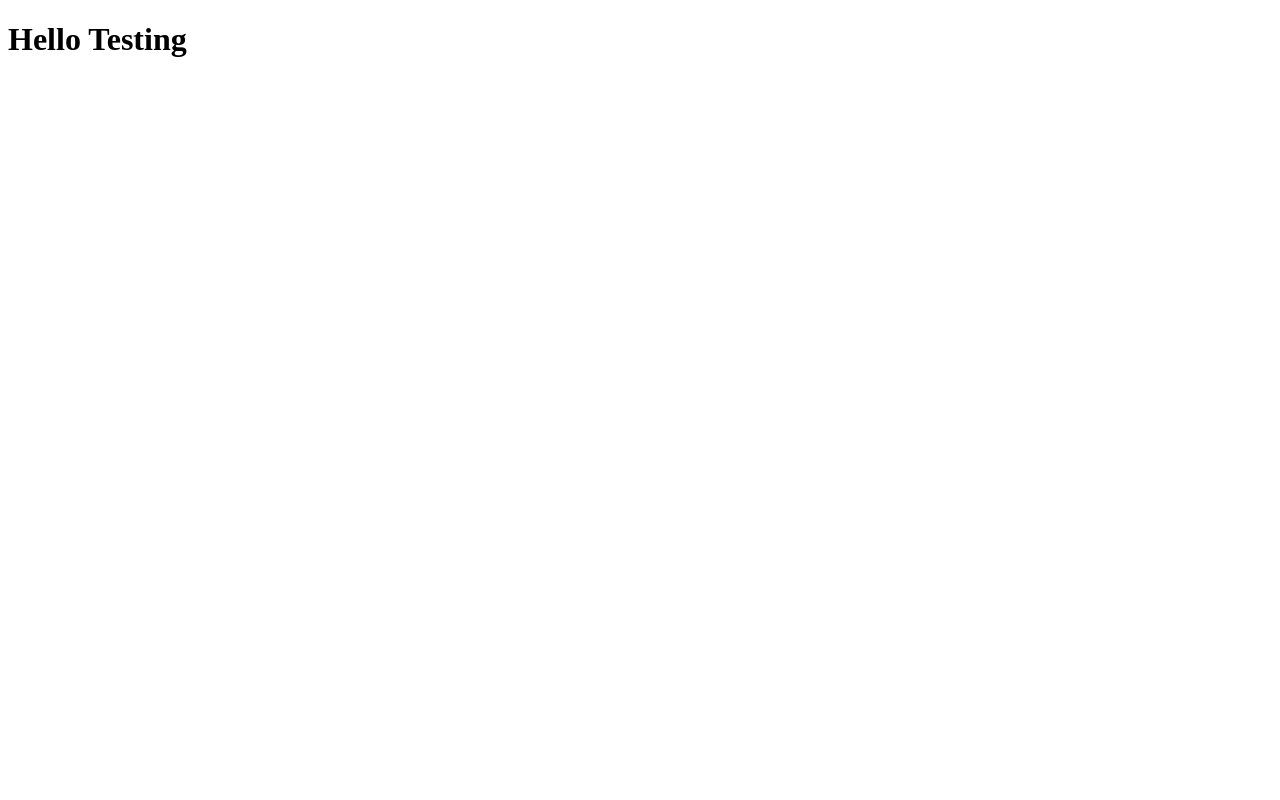
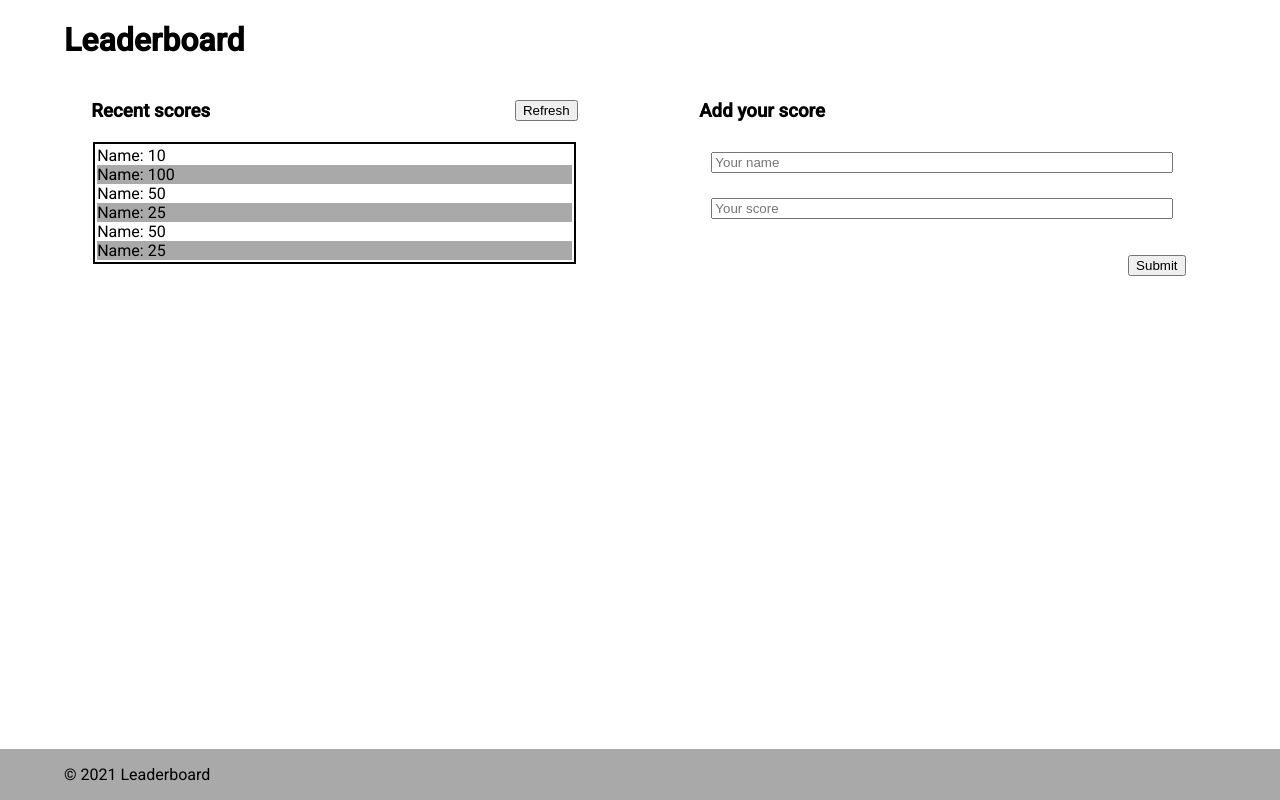
Before and after one commit to micheaol/Leaderboard-project, a website built with webpack: page src/index.html in a window 1280 px wide. Built offline with nearby package versions, Linux system fonts and the light colour scheme.

Commit message:
feat: add plain HTML markup with minimum styling

```diff
--- a/src/index.html
+++ b/src/index.html
@@ -7,6 +7,33 @@
     <title>Leaderboard</title>
 </head>
 <body>
-    <h1>Hello Testing</h1>
+    <h1>Leaderboard</h1>
+    <section class="main-board">
+        <div id="display-score">
+            <div id="score-board">
+                <div id="reset-sec">
+                    <h3>Recent scores </h3>
+                    <button id="refresh-score-btn">Refresh</button>
+                </div>
+                <ul>
+                    <li>Name: 10</li>
+                    <li>Name: 100</li>
+                    <li>Name: 50</li>
+                    <li>Name: 25</li>
+                    <li>Name: 50</li>
+                    <li>Name: 25</li>
+                </ul>
+            </div>
+        </div>
+        <div id="set-score">
+            <form >
+                <h3>Add your score</h3>
+                <input type="text" placeholder="Your name">
+                <input type="text" placeholder="Your score">
+                <button type="submit" value="Submit" id="submit-score-btn">Submit</button>
+            </form>
+        </div>
+    </section>
+    <footer><p>© 2021 Leaderboard</p></footer>
 </body>
 </html>
--- a/src/index.js
+++ b/src/index.js
@@ -1 +1,3 @@
-console.log("Hello, Webpack!");
+import './style.css';
+
+// console.log("Hello, Webpack!");
--- /dev/null
+++ b/src/style.css
@@ -0,0 +1,81 @@
+@import url('https://fonts.googleapis.com/css2?family=Roboto:wght@500&display=swap');
+@import url('https://fonts.googleapis.com/css2?family=Roboto&display=swap');
+body {
+    box-sizing: border-box;
+    margin: 0;
+    padding: 0;
+    font-family: 'Roboto', sans-serif;
+
+}
+
+h1 {
+    margin-left: 5%;
+    font-family: 'Roboto', sans-serif;
+}
+ul {
+    border: 2px solid black;
+    list-style-type: none;
+    text-align: left;
+    margin: 2px;
+    padding: 2px;
+    font-family: 'Roboto', sans-serif;
+}
+
+ul li:nth-child(even){
+    background-color: darkgray;
+    font-family: 'Roboto', sans-serif;
+}
+
+.main-board {
+    display: flex;
+    justify-content: center;
+    width: 95%;
+}
+
+form {
+    display: flex;
+    flex-direction: column;
+
+}
+
+input {
+    margin: 2.5%;
+}
+
+#reset-sec {
+    display: flex;
+    justify-content: space-between;
+    font-family: 'Roboto', sans-serif;
+}
+
+#display-score {
+    width: 40%;
+    margin-left: 5%;
+}
+
+#set-score {
+    width: 40%;
+    margin-left: 10%;
+}
+
+#submit-score-btn {
+    max-width: 50%;
+    align-self: flex-end;
+    margin-top: 5%;
+}
+
+#refresh-score-btn {
+    height: 25%;
+    align-self: flex-end;
+    margin-bottom: 4%;
+}
+
+footer {
+    background-color: darkgray;
+    position: fixed;
+    left: 0;
+    bottom: 0;
+    width: 100%;
+    padding-left: 5%;
+
+}
--- a/webpack.config.js
+++ b/webpack.config.js
@@ -16,6 +16,16 @@ module.exports = {
         test: /\.css$/,
         use: ['style-loader', 'css-loader'],
       },
+      {
+        test: /\.m?js$/,
+        exclude: /(node_modules|bower_components)/,
+        use: {
+          loader: 'babel-loader',
+          options: {
+            presets: ['@babel/preset-env'],
+          },
+        },
+      },
     ],
   },
   devServer: {
```
Also changed, not shown: dist/index.html, dist/index_bundle.js, 1 other file.
